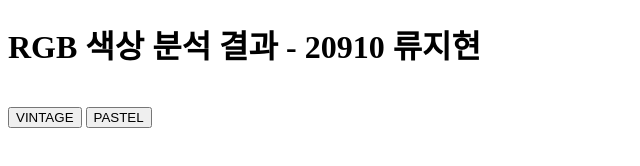
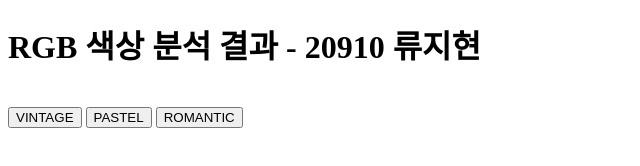
Before and after one commit to nyeohijyul/rgbAnalysis, a plain HTML site: page index.html in a window 1280 px wide. Shown: the whole page, without its empty margins (0-640 px from the left). Drawn offline with Linux system fonts and the light colour scheme.

Commit message:
Update index.html

```diff
--- a/index.html
+++ b/index.html
@@ -19,6 +19,7 @@
     <br>
     <button id="vintage">VINTAGE</button>
     <button id="pastel">PASTEL</button>
+    <button id="romantic">ROMANTIC</button>
     <div id="result"></div>
     <script src="script.js"></script>
 </body>
```
